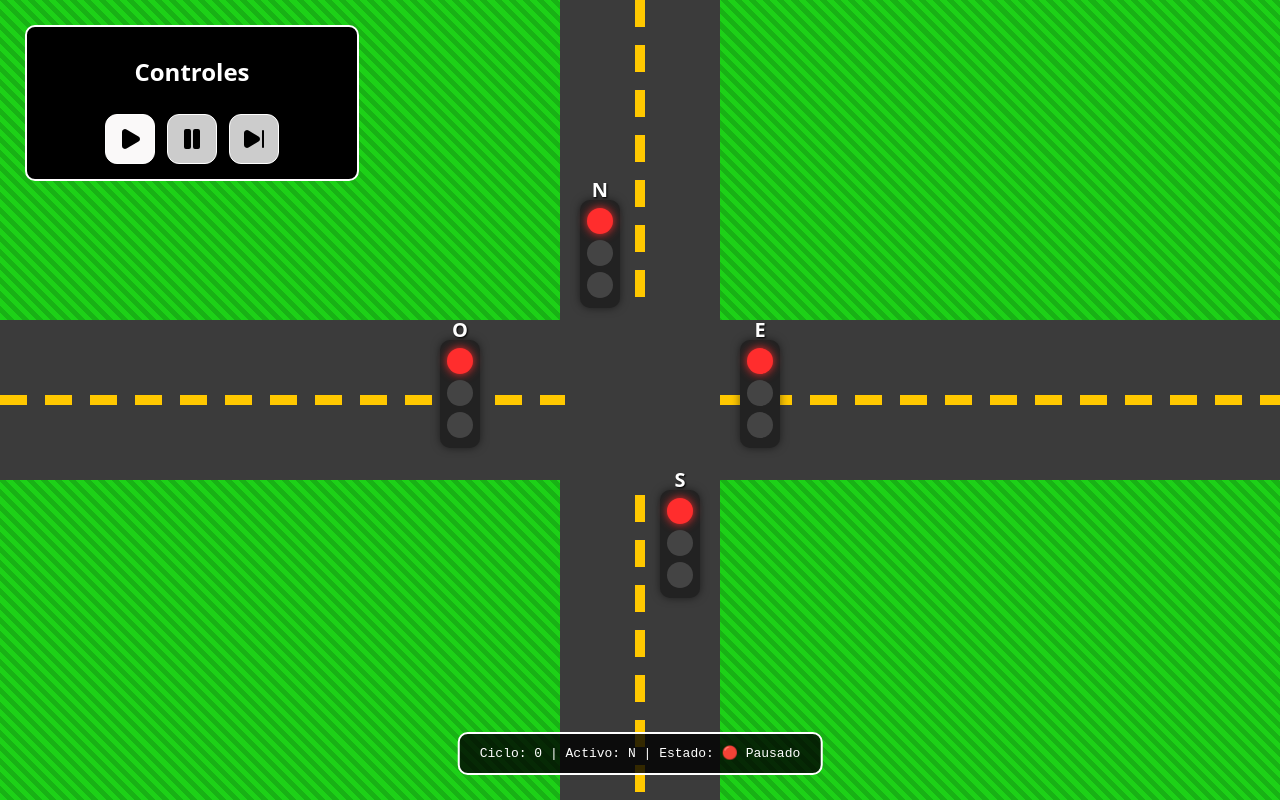
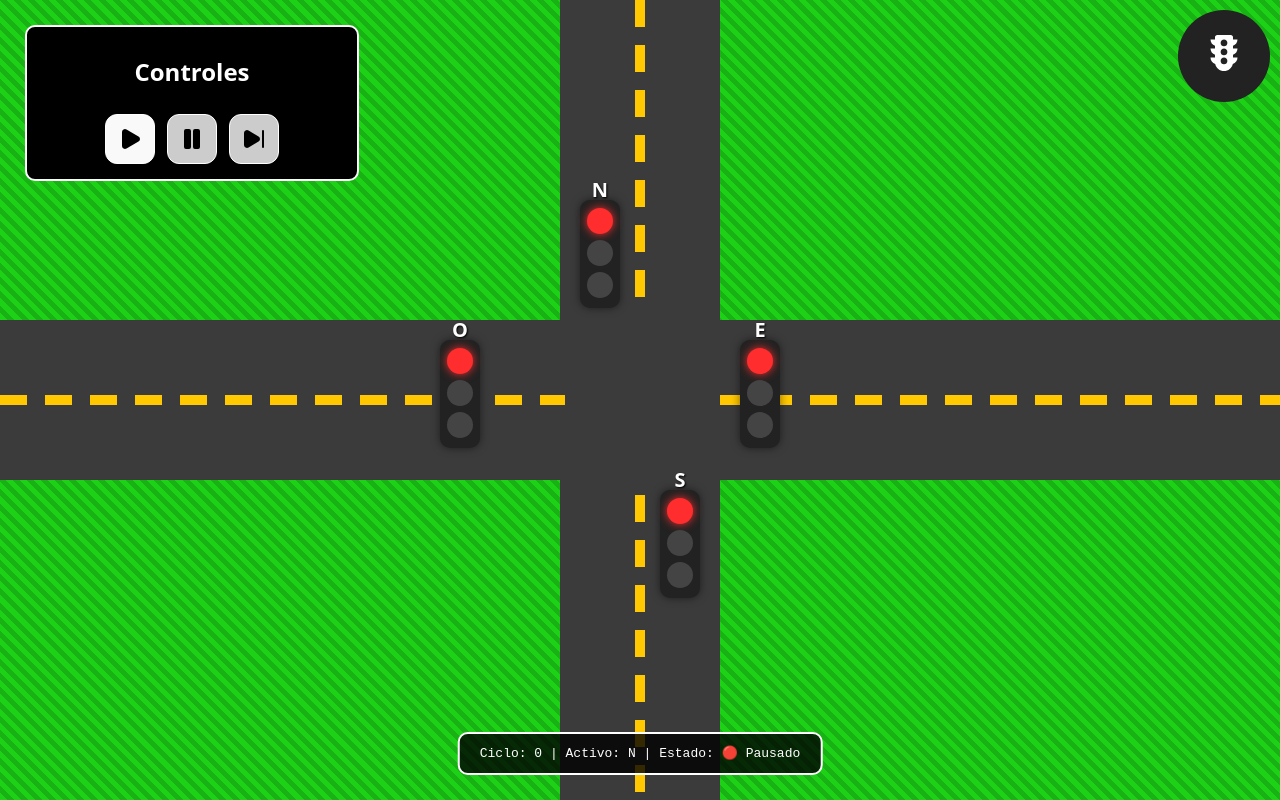
Before and after one commit to HemaniakAE/traffic-sync-simulator, a React (Vite) app: page / in a window 1280 px wide. Built offline with nearby package versions, Linux system fonts and the light colour scheme.

Commit message:
Agrega botón de reinicio sin lógica

```diff
--- a/src/App.jsx
+++ b/src/App.jsx
@@ -2,6 +2,7 @@ import React, { useState, useEffect, useRef } from 'react';
 import { Play, Pause, SkipForward, ShoppingCart } from 'lucide-react';
 import Semaforo from './Components/Semaforo';
 import PanelControl from './Components/Controles';
+import ReturnButton from './Components/ReturnButton';
 import './App.css';
 
 export default function App() {
@@ -236,6 +237,8 @@ export default function App() {
   return (
     <div className="app-container">
 
+      <ReturnButton />
+
       {/* Carreteras */}
       <div className="road-vertical">
         <div className="road-line-vertical" />
@@ -299,6 +302,8 @@ export default function App() {
         Ciclo: {currentCycle} | Activo: {activeDirection} | Estado:{" "}
         {isRunning ? "🟢 En ejecución" : "🔴 Pausado"}
       </div>
+
+
     </div>
   );
 }
--- /dev/null
+++ b/src/Components/ReturnButton.css
@@ -0,0 +1,27 @@
+.return-button {
+    position: absolute;
+    top: 10px;
+    right: 10px;
+    width: 60px;
+    height: 60px;
+    padding: 1em;
+    background: #222;
+    display: flex;
+    justify-content: center;
+    align-items: center;
+    border-radius: 50%;
+    z-index: 9999;
+}
+
+.return-button button {
+    color: white;
+    font-size: 24px;
+    background: transparent;
+    border: none;
+    cursor: pointer;
+    transition: transform 0.2s ease;
+}
+
+.return-button button:hover {
+    transform: scale(1.5);
+}
--- /dev/null
+++ b/src/Components/ReturnButton.jsx
@@ -0,0 +1,15 @@
+import React from "react";
+import { FaTrafficLight } from "react-icons/fa";
+import './ReturnButton.css'
+
+function ReturnButton() {
+    return (
+        <div className="return-button">
+            <button>
+                <FaTrafficLight size={36}/>
+            </button>
+        </div>
+    );
+}
+
+export default ReturnButton;
```
